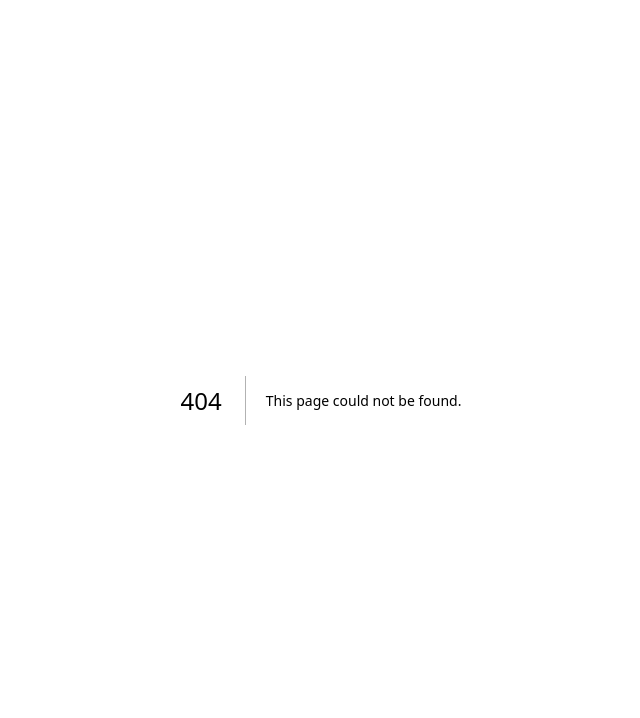
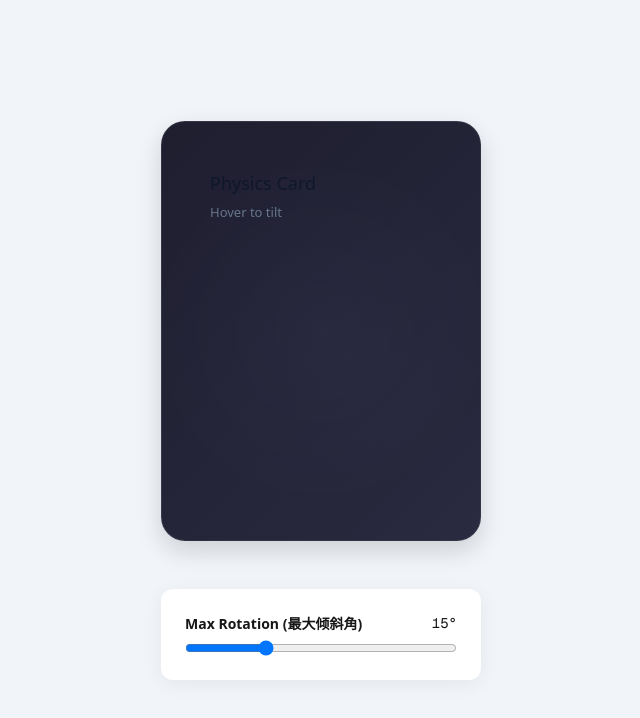
Before and after one commit to LingzheM/effects_collect_box, a Next.js app: page /hover/physics-card in a window 1280 px wide. Before the commit this address had no page. Shown: the top 718 px of the page, without its empty margins (319-959 px from the left). Built offline with nearby package versions, Linux system fonts and the light colour scheme.

Commit message:
rotation card

```diff
--- /dev/null
+++ b/src/app/hover/physics-card/page.tsx
@@ -0,0 +1,82 @@
+"use client"
+
+import { useState } from "react"
+import { PhysicsCard } from "./physics-card"
+
+export default function PhysicsCardPage() {
+  const [maxRotation, setMaxRotation] = useState(15)
+
+  return (
+    <div
+      style={{
+        minHeight: "100vh",
+        display: "flex",
+        flexDirection: "column",
+        alignItems: "center",
+        justifyContent: "center",
+        gap: 48,
+        background: "#f1f5f9",
+        fontFamily: "system-ui, sans-serif",
+      }}
+    >
+      <PhysicsCard maxRotation={maxRotation}>
+        <div style={{ padding: 24, color: "#0f172a" }}>
+          <h3 style={{ margin: 0, fontSize: 18 }}>Physics Card</h3>
+          <p style={{ margin: "6px 0 0", fontSize: 13, color: "#64748b" }}>
+            Hover to tilt
+          </p>
+        </div>
+      </PhysicsCard>
+
+      <div
+        style={{
+          background: "#fff",
+          padding: 24,
+          borderRadius: 12,
+          boxShadow: "0 4px 20px rgba(0, 0, 0, 0.06)",
+          width: 320,
+          display: "flex",
+          flexDirection: "column",
+          gap: 16,
+        }}
+      >
+        <ControlSlider
+          label="Max Rotation (最大倾斜角)"
+          value={maxRotation}
+          min={5}
+          max={40}
+          step={1}
+          onChange={setMaxRotation}
+        />
+      </div>
+    </div>
+  )
+}
+
+interface ControlSliderProps {
+  label: string
+  value: number
+  min: number
+  max: number
+  step: number
+  onChange: (v: number) => void
+}
+
+function ControlSlider({ label, value, min, max, step, onChange }: ControlSliderProps) {
+  return (
+    <label style={{ display: "flex", flexDirection: "column", gap: 6, fontSize: 14 }}>
+      <span style={{ display: "flex", justifyContent: "space-between" }}>
+        <strong>{label}</strong>
+        <code>{value}°</code>
+      </span>
+      <input
+        type="range"
+        min={min}
+        max={max}
+        step={step}
+        value={value}
+        onChange={(e) => onChange(Number(e.target.value))}
+      />
+    </label>
+  )
+}
--- /dev/null
+++ b/src/app/hover/physics-card/physics-card.tsx
@@ -0,0 +1,71 @@
+'use client'
+
+import React, { useRef } from "react";
+import styles from './card.module.css';
+
+interface PhysicsCardProps {
+  children?: React.ReactNode;
+  maxRotation?: number;
+}
+
+export function PhysicsCard({
+  children,
+  maxRotation = 15,
+}: PhysicsCardProps) {
+  const cardRef = useRef<HTMLDivElement>(null);
+  const glareRef = useRef<HTMLDivElement>(null);
+
+  const handleMouseMove = (e: React.MouseEvent<HTMLDivElement>) => {
+    const card = cardRef.current;
+    const glare = glareRef.current;
+    if (!card) return;
+
+    const rect = card.getBoundingClientRect();
+
+    const x = e.clientX - rect.left;
+    const y = e.clientY - rect.top;
+
+    const centerX = rect.width / 2;
+    const centerY = rect.height / 2;
+    const percentX = (x - centerX) / centerX;
+    const percentY = (y - centerY) / centerY;
+
+    const rotateX = -percentX * maxRotation;
+    const rotateY = percentY * maxRotation;
+
+    card.style.transform = `rotateX(${rotateX}deg) rotateY(${rotateY}deg) scale(1.03)`;
+
+    const shadowX = -percentX * 25;
+    const shadowY = -percentY * 25;
+    card.style.boxShadow = `${shadowX}px ${shadowY}px 35px rgba(0, 0, 0, 0.35)`;
+
+    if (glare) {
+      glare.style.setProperty('--x', `${(x / rect.width) * 100}%`);
+      glare.style.setProperty('--y', `${(y / rect.height) * 100}%`);
+    }
+  };
+
+  const handleMouseLeave = () => {
+    const card = cardRef.current;
+    if (!card) return;
+
+    card.style.transform = 'rotateX(0deg) rotateY(0deg) scale(1)';
+    card.style.boxShadow = '0 10px 25px rgba(0, 0, 0, 0.15)';
+  };
+
+  return (
+    <div className={styles.stage}>
+      <div
+        ref={cardRef}
+        className={styles.card}
+        onMouseMove={handleMouseMove}
+        onMouseLeave={handleMouseLeave}
+      >
+        <div className={styles.parallaxContent}>
+          {children}
+        </div>
+        <div ref={glareRef} className={styles.glare} />
+      </div>
+    </div>
+  );
+}
--- a/src/data/effects.ts
+++ b/src/data/effects.ts
@@ -27,6 +27,16 @@ export type Effect = {
 }
 
 export const effects: Effect[] = [
+    {
+    slug: "physics-card",
+    title: "Physics Card",
+    category: "hover",
+    tech: ["rotation"],
+    style: ["physics"],
+    element: "card",
+    description: "physics rotation",
+    createdAt: "2026-05-16",
+  },
   {
     slug: "book-hover",
     title: "Book Hover",
```
